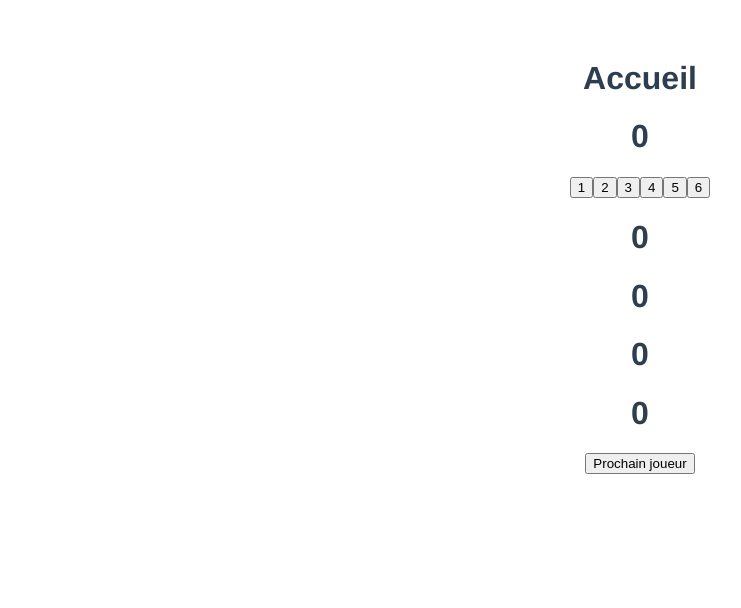
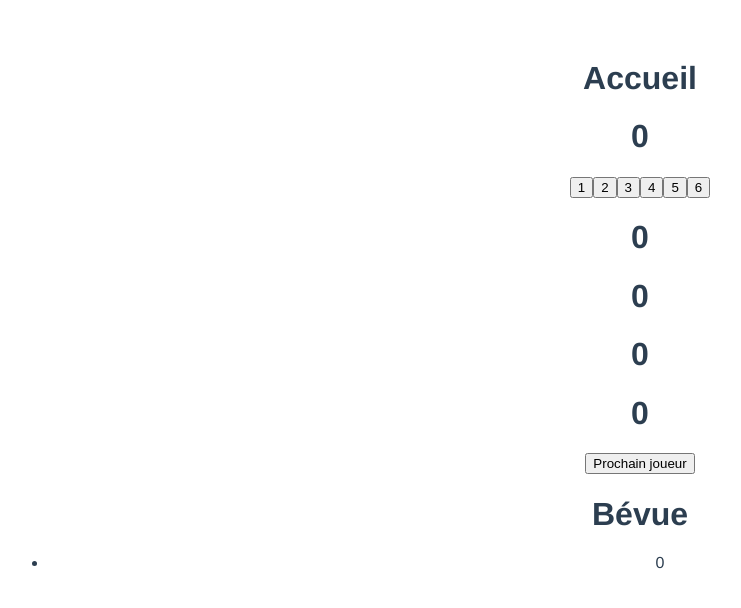
Before and after one commit to quentinkb/CDC, a Vue app: page /#/ in a window 1280 px wide. Both pictures are taken after a click on the button "Valider nombre joueur". Shown: the top 608 px of the page, without its empty margins (0-741 px from the left). Built offline with nearby package versions, Linux system fonts and the light colour scheme.

Commit message:
on créé la bévue

```diff
--- a/src/business/computer.js
+++ b/src/business/computer.js
@@ -7,8 +7,8 @@ export default class Computer {
   compute() {
     if (this.checkSuite()) {
       return {
-        score: 0,
-        attribution: 'default',
+        score: -10,
+        attribution: 'slowest',
       }
     }
     if (this.checkCDC()) {
--- /dev/null
+++ b/src/components/Bevue.vue
@@ -0,0 +1,31 @@
+<template>
+  <div class="container">
+    <h1>Bévue</h1>
+    <ul>
+      <li
+        @click="choosePlayer(player.id)"
+        :key="player.id"
+        v-for="player in getPlayers"
+      >{{player.id}}</li>
+    </ul>
+  </div>
+</template>
+
+<script>
+export default {
+  name: 'Bevue',
+  computed: {
+    getPlayers() {
+      return this.$store.state.players
+    },
+  },
+  methods: {
+    choosePlayer(playerId) {
+      this.$store.commit('updateScoreOfSpecificUser', {
+        playerId,
+        score: -5,
+      })
+    },
+  },
+}
+</script>
--- a/src/components/Game.vue
+++ b/src/components/Game.vue
@@ -13,11 +13,13 @@
     <h1>{{ getIndexOfCurrentDice }}</h1>
     <button @click="compute()">Prochain joueur</button>
     <choose-player @player-choosen="playerChoose($event)" v-show="showChoosePlayer"/>
+    <bevue/>
   </div>
 </template>
 
 <script>
 import ChoosePlayer from '@/components/ChoosePlayer'
+import Bevue from '@/components/Bevue'
 import Computer from './../business/computer'
 
 export default {
@@ -79,6 +81,6 @@ export default {
       this.showPlayer = false
     },
   },
-  components: { ChoosePlayer },
+  components: { ChoosePlayer, Bevue },
 }
 </script>
```
